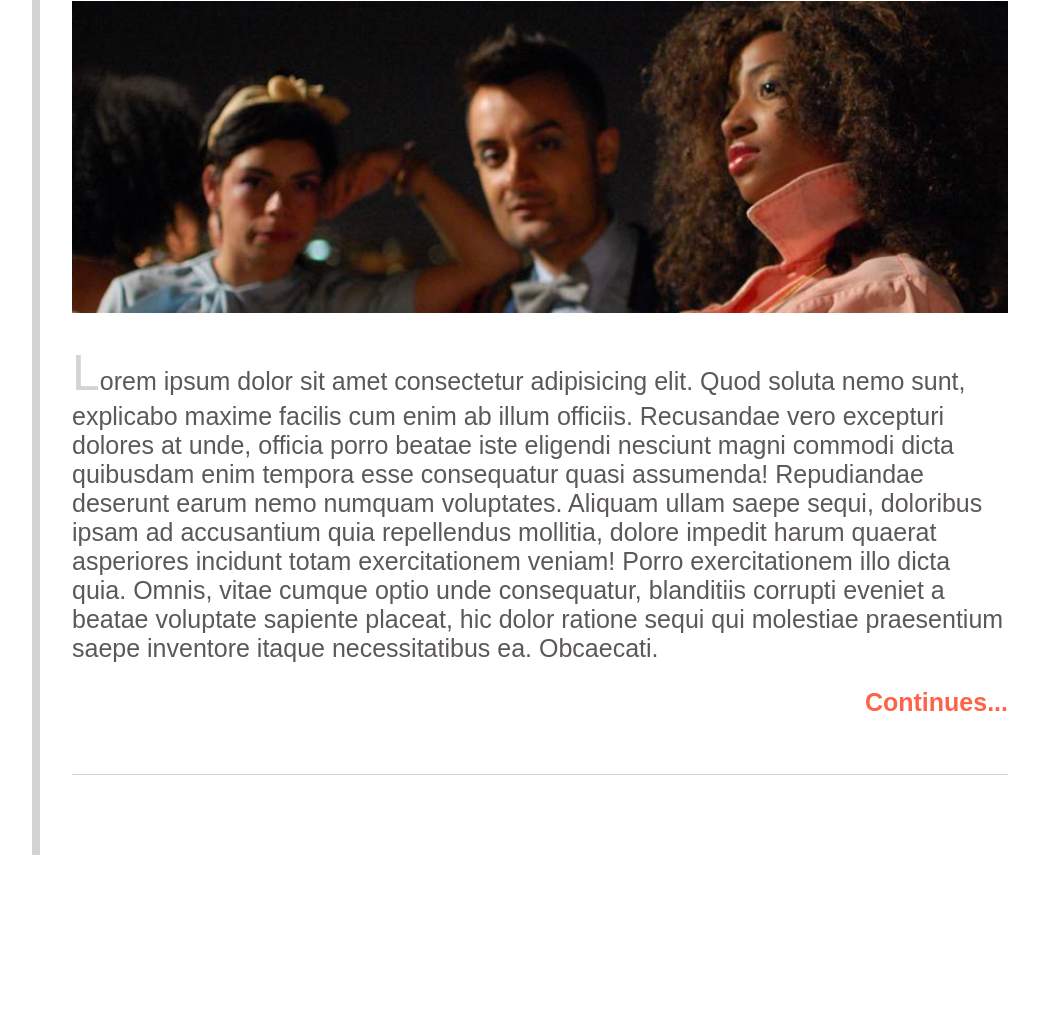
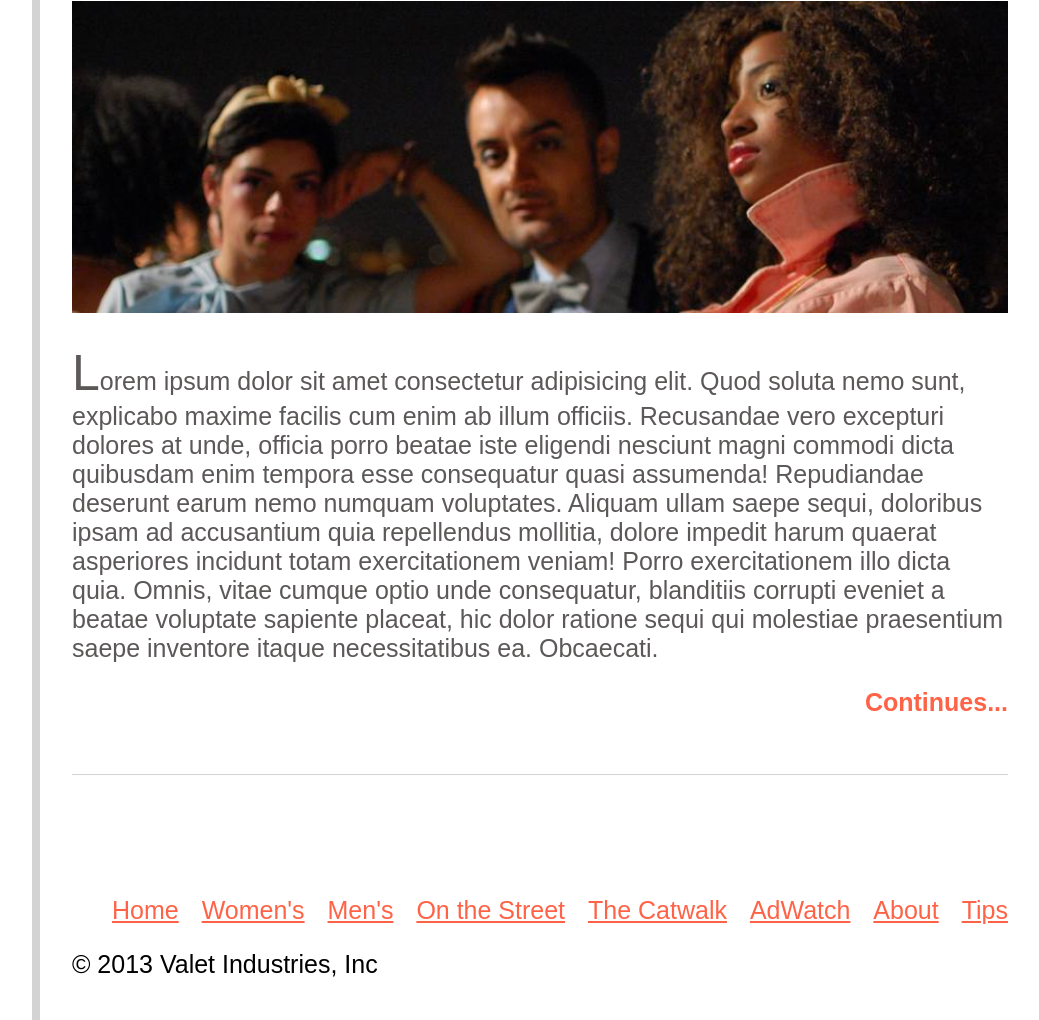
Before and after one commit to homdahal997/Fashion-Blog-Html_CSS, a plain HTML site: page index.html in a window 1280 px wide. Shown: the part 1389-2409 px from the top of the page, without its empty margins (104-1143 px from the left). Before the commit the page ends 2244 px from the top, so only its background shows below. Drawn offline with Linux system fonts and the light colour scheme.

Commit message:
Footer added

```diff
--- a/index.html
+++ b/index.html
@@ -1,11 +1,13 @@
 <!DOCTYPE html>
 <html lang="en">
+
 <head>
     <meta charset="UTF-8">
     <meta name="viewport" content="width=device-width, initial-scale=1.0">
     <title>Fashion Blog</title>
     <link rel="stylesheet" href="style.css">
 </head>
+
 <body>
     <header>
         <h1 class="topheadertext">Sartre's List</h1>
@@ -27,7 +29,14 @@
             <h2 class="post-title">On the Street in Brooklyn</h2>
             <img src="./images/blog-image-1.jpg" alt="Street style fashion in Brooklyn">
             <p class="content">
-                Lorem ipsum dolor sit amet consectetur adipisicing elit. Quod soluta nemo sunt, explicabo maxime facilis cum enim ab illum officiis. Recusandae vero excepturi dolores at unde, officia porro beatae iste eligendi nesciunt magni commodi dicta quibusdam enim tempora esse consequatur quasi assumenda! Repudiandae deserunt earum nemo numquam voluptates. Aliquam ullam saepe sequi, doloribus ipsam ad accusantium quia repellendus mollitia, dolore impedit harum quaerat asperiores incidunt totam exercitationem veniam! Porro exercitationem illo dicta quia. Omnis, vitae cumque optio unde consequatur, blanditiis corrupti eveniet a beatae voluptate sapiente placeat, hic dolor ratione sequi qui molestiae praesentium saepe inventore itaque necessitatibus ea. Obcaecati.
+                Lorem ipsum dolor sit amet consectetur adipisicing elit. Quod soluta nemo sunt, explicabo maxime facilis
+                cum enim ab illum officiis. Recusandae vero excepturi dolores at unde, officia porro beatae iste
+                eligendi nesciunt magni commodi dicta quibusdam enim tempora esse consequatur quasi assumenda!
+                Repudiandae deserunt earum nemo numquam voluptates. Aliquam ullam saepe sequi, doloribus ipsam ad
+                accusantium quia repellendus mollitia, dolore impedit harum quaerat asperiores incidunt totam
+                exercitationem veniam! Porro exercitationem illo dicta quia. Omnis, vitae cumque optio unde consequatur,
+                blanditiis corrupti eveniet a beatae voluptate sapiente placeat, hic dolor ratione sequi qui molestiae
+                praesentium saepe inventore itaque necessitatibus ea. Obcaecati.
             </p>
             <p class="readmore"><a href="#">Continues...</a></p>
         </article>
@@ -36,10 +45,33 @@
             <h2 class="post-title">Vintage in Vogue</h2>
             <img src="./images/blog-image-2.jpg" alt="Vintage in Vogue">
             <p class="content">
-                Lorem ipsum dolor sit amet consectetur adipisicing elit. Quod soluta nemo sunt, explicabo maxime facilis cum enim ab illum officiis. Recusandae vero excepturi dolores at unde, officia porro beatae iste eligendi nesciunt magni commodi dicta quibusdam enim tempora esse consequatur quasi assumenda! Repudiandae deserunt earum nemo numquam voluptates. Aliquam ullam saepe sequi, doloribus ipsam ad accusantium quia repellendus mollitia, dolore impedit harum quaerat asperiores incidunt totam exercitationem veniam! Porro exercitationem illo dicta quia. Omnis, vitae cumque optio unde consequatur, blanditiis corrupti eveniet a beatae voluptate sapiente placeat, hic dolor ratione sequi qui molestiae praesentium saepe inventore itaque necessitatibus ea. Obcaecati.
+                Lorem ipsum dolor sit amet consectetur adipisicing elit. Quod soluta nemo sunt, explicabo maxime facilis
+                cum enim ab illum officiis. Recusandae vero excepturi dolores at unde, officia porro beatae iste
+                eligendi nesciunt magni commodi dicta quibusdam enim tempora esse consequatur quasi assumenda!
+                Repudiandae deserunt earum nemo numquam voluptates. Aliquam ullam saepe sequi, doloribus ipsam ad
+                accusantium quia repellendus mollitia, dolore impedit harum quaerat asperiores incidunt totam
+                exercitationem veniam! Porro exercitationem illo dicta quia. Omnis, vitae cumque optio unde consequatur,
+                blanditiis corrupti eveniet a beatae voluptate sapiente placeat, hic dolor ratione sequi qui molestiae
+                praesentium saepe inventore itaque necessitatibus ea. Obcaecati.
             </p>
             <p class="readmore"><a href="#">Continues...</a></p>
         </article>
     </main>
+    <footer>
+        <nav aria-label="Main Navigation" role="navigation">
+            <ul>
+                <li><a href="">Home</a></li>
+                <li><a href="">Women's</a></li>
+                <li><a href="">Men's</a></li>
+                <li><a href="">On the Street</a></li>
+                <li><a href="">The Catwalk</a></li>
+                <li><a href="">AdWatch</a></li>
+                <li><a href="">About</a></li>
+                <li><a href="">Tips</a></li>
+            </ul>
+        </nav>
+        <p>&copy; 2013 Valet Industries, Inc</p>
+    </footer>
 </body>
+
 </html>
--- a/style.css
+++ b/style.css
@@ -29,12 +29,12 @@ ul {
 }
 
 header a {
-    color: lightgray;
+    color: rgb(92, 88, 88);
 }
 
 .content::first-letter {
     font-size: 50px;
-    color: lightgray
+    color: rgb(92, 88, 88)
 }
 
 .readmore {
@@ -63,3 +63,7 @@ article {
 .content{
     color: rgb(92, 88, 88);
 }
+footer a {
+    color: tomato;
+
+}
```
